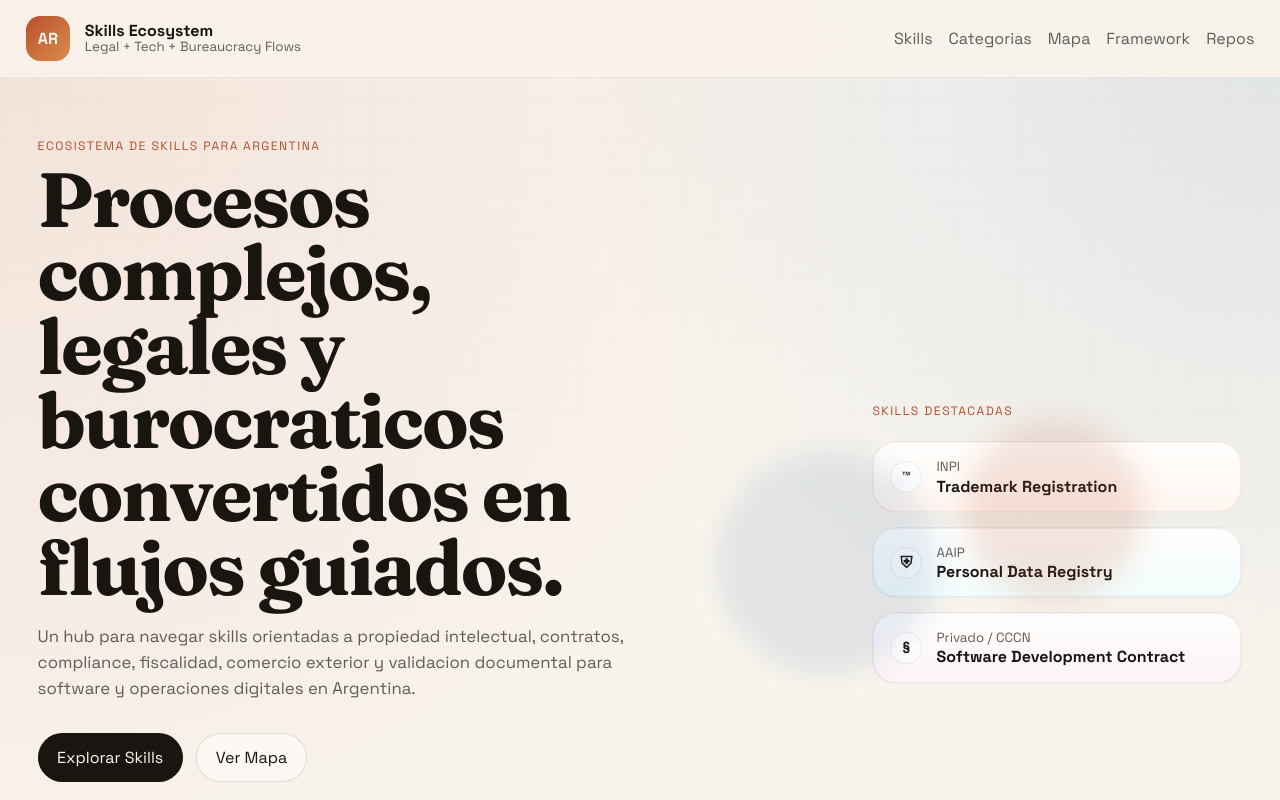
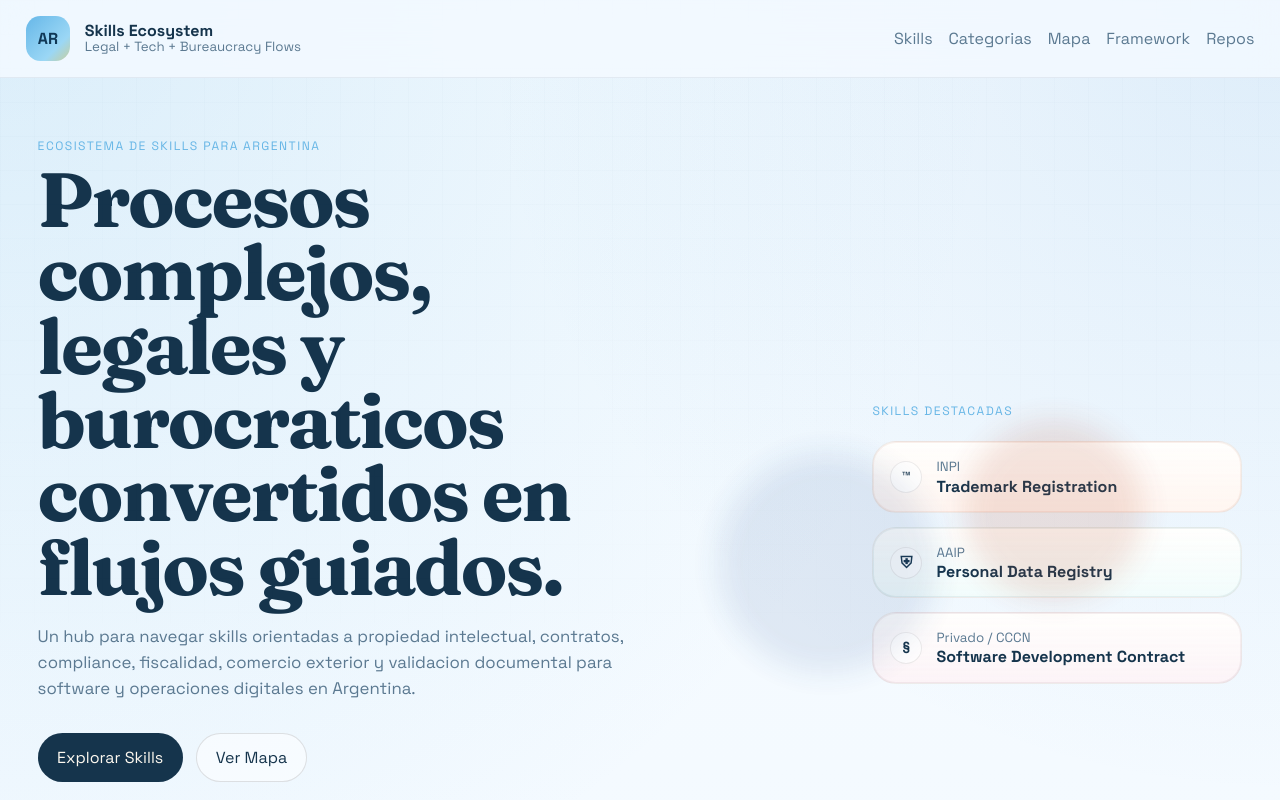
Before and after one commit to elpelaflow/Skills-Ecosystem-Hub-AR, a React (Vite) app: page / in a window 1280 px wide. Shown: the top 800 px of the page. Built offline with nearby package versions, Linux system fonts and the light colour scheme.

Commit message:
Shift hub palette toward Argentina tones

```diff
--- a/src/styles.css
+++ b/src/styles.css
@@ -1,23 +1,23 @@
 :root {
-  --bg: #f6f1e8;
-  --bg-cream: #fff9f0;
-  --ink: #191611;
-  --muted: #645c53;
-  --line: rgba(25, 22, 17, 0.1);
-  --surface: rgba(255, 252, 246, 0.8);
-  --surface-strong: rgba(255, 250, 242, 0.95);
-  --brand: #b84f2c;
-  --brand-soft: rgba(184, 79, 44, 0.15);
-  --teal: #1c6d72;
-  --teal-soft: rgba(28, 109, 114, 0.14);
-  --rose: #84495b;
-  --rose-soft: rgba(132, 73, 91, 0.14);
-  --blue: #315f9d;
-  --blue-soft: rgba(49, 95, 157, 0.13);
-  --olive: #5a6f2b;
-  --olive-soft: rgba(90, 111, 43, 0.15);
-  --ink-soft: rgba(25, 22, 17, 0.08);
-  --shadow: 0 18px 40px rgba(48, 35, 19, 0.08);
+  --bg: #eef7ff;
+  --bg-cream: #fcfeff;
+  --ink: #15344c;
+  --muted: #5b7991;
+  --line: rgba(21, 52, 76, 0.1);
+  --surface: rgba(252, 254, 255, 0.82);
+  --surface-strong: rgba(255, 255, 255, 0.95);
+  --brand: #67b6e6;
+  --brand-soft: rgba(103, 182, 230, 0.17);
+  --teal: #65bde2;
+  --teal-soft: rgba(101, 189, 226, 0.16);
+  --rose: #87bee4;
+  --rose-soft: rgba(135, 190, 228, 0.15);
+  --blue: #3e92da;
+  --blue-soft: rgba(62, 146, 218, 0.16);
+  --olive: #f1c34c;
+  --olive-soft: rgba(241, 195, 76, 0.18);
+  --ink-soft: rgba(21, 52, 76, 0.08);
+  --shadow: 0 18px 40px rgba(70, 127, 181, 0.12);
   --radius-xl: 30px;
   --radius-lg: 22px;
   --radius-md: 16px;
@@ -39,9 +39,10 @@ body {
   color: var(--ink);
   font-family: "Space Grotesk", "Segoe UI", sans-serif;
   background:
-    radial-gradient(circle at top left, rgba(184, 79, 44, 0.12), transparent 28%),
-    radial-gradient(circle at top right, rgba(49, 95, 157, 0.13), transparent 22%),
-    linear-gradient(180deg, #faf7f1 0%, #f3ebdf 100%);
+    radial-gradient(circle at top left, rgba(103, 182, 230, 0.2), transparent 30%),
+    radial-gradient(circle at top right, rgba(62, 146, 218, 0.14), transparent 24%),
+    radial-gradient(circle at bottom right, rgba(241, 195, 76, 0.1), transparent 20%),
+    linear-gradient(180deg, #f8fcff 0%, #e8f4ff 100%);
 }
 
 a {
@@ -53,8 +54,8 @@ a {
   inset: 0;
   pointer-events: none;
   background-image:
-    linear-gradient(rgba(25, 22, 17, 0.03) 1px, transparent 1px),
-    linear-gradient(90deg, rgba(25, 22, 17, 0.03) 1px, transparent 1px);
+    linear-gradient(rgba(21, 52, 76, 0.03) 1px, transparent 1px),
+    linear-gradient(90deg, rgba(21, 52, 76, 0.03) 1px, transparent 1px);
   background-size: 34px 34px;
   mask-image: linear-gradient(180deg, rgba(0, 0, 0, 0.45), transparent 90%);
 }
@@ -69,8 +70,8 @@ a {
   gap: 1rem;
   padding: 1rem 1.6rem;
   backdrop-filter: blur(18px);
-  background: rgba(250, 245, 236, 0.82);
-  border-bottom: 1px solid rgba(25, 22, 17, 0.06);
+  background: rgba(244, 250, 255, 0.84);
+  border-bottom: 1px solid rgba(21, 52, 76, 0.07);
 }
 
 .brand {
@@ -86,8 +87,8 @@ a {
   width: 2.8rem;
   height: 2.8rem;
   border-radius: 0.9rem;
-  background: linear-gradient(135deg, var(--brand), #d98d4e);
-  color: #fff6ee;
+  background: linear-gradient(135deg, #66b7e8, #9bd7f5 70%, #f2c648 130%);
+  color: #103856;
   font-weight: 700;
 }
 
```
